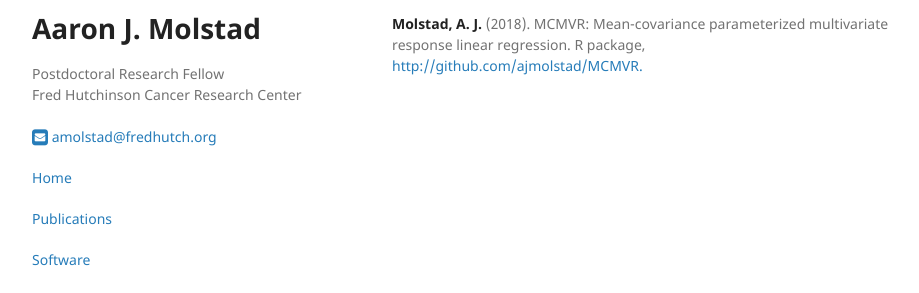
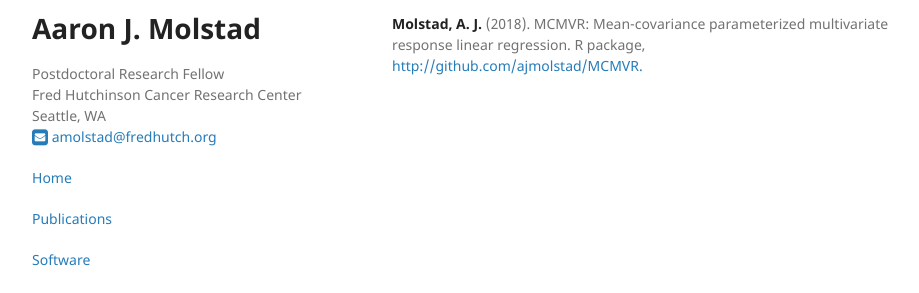
Before and after one commit to ajmolstad/ajmolstad.github.io, a Jekyll site: the page built from software.md, in a window 1280 px wide. Shown: the part 273-566 px from the top of the page, without its empty margins (178-1097 px from the left). Built offline with Jekyll 4.4.1, drawn with Linux system fonts in a browser that asks for light colours; grey boxes are pictures that could not be loaded.

Commit message:
Update _config.yml

```diff
--- a/_config.yml
+++ b/_config.yml
@@ -1,7 +1,7 @@
 title: Aaron J. Molstad
 description: Postdoctoral Research Fellow
 affiliation: Fred Hutchinson Cancer Research Center
-location:
+location: Seattle, WA
 show_downloads: no
 google_analytics:
 theme:
```
